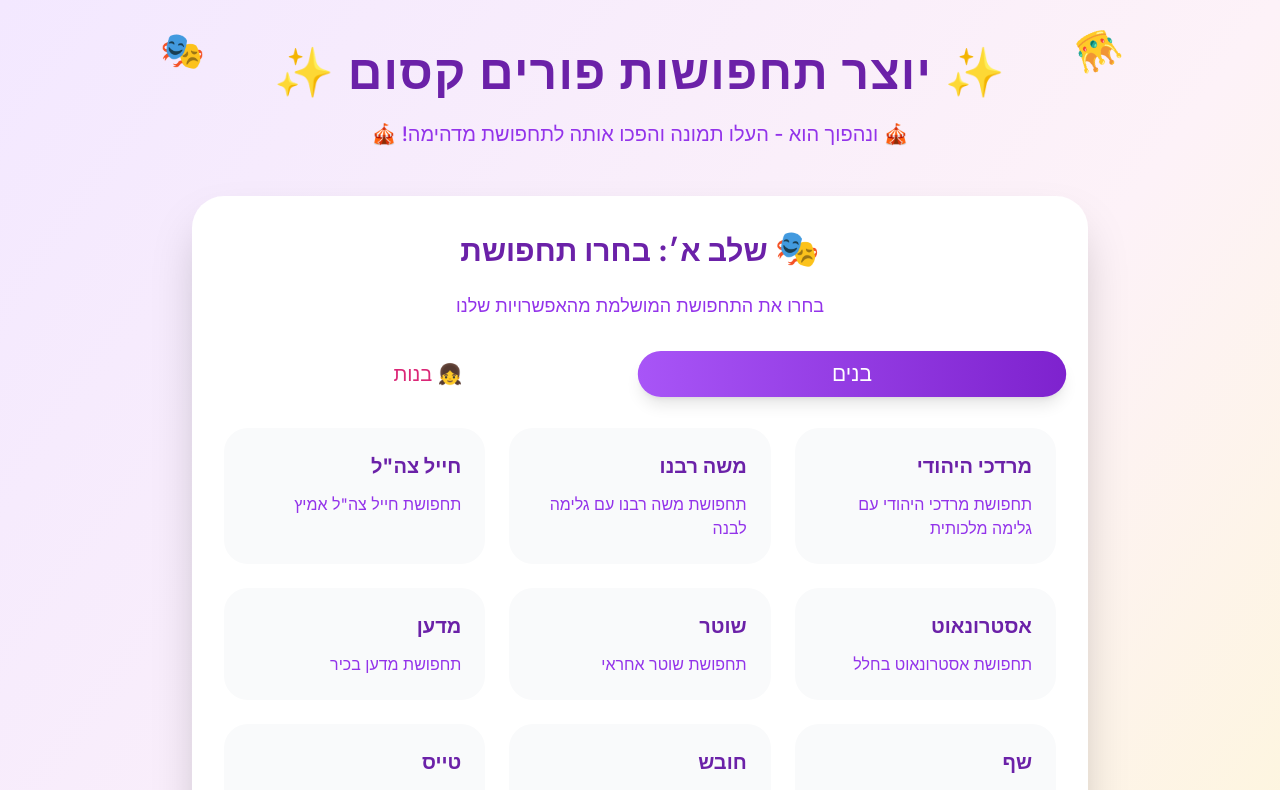
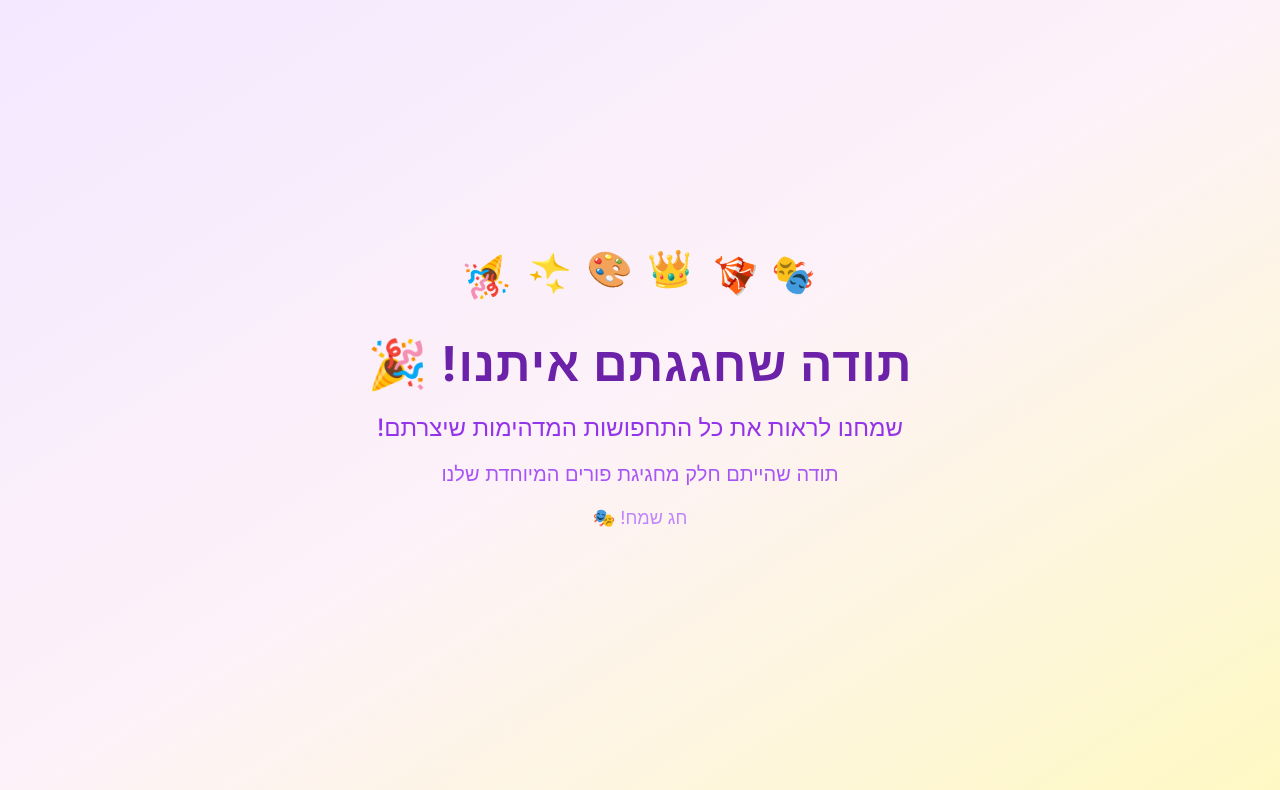
Before and after one commit to aviz85/purim-photomaker, a Next.js app: page / in a window 1280 px wide. Shown: the top 790 px of the page. Built offline with nearby package versions, Linux system fonts and the light colour scheme.

Commit message:
Disable image generation feature and add service disabled message with festive content.

```diff
--- a/app/api/generate/route.ts
+++ b/app/api/generate/route.ts
@@ -54,7 +54,7 @@ export async function POST(request: Request) {
   if (!IS_GENERATOR_ENABLED) {
     return NextResponse.json({
       error: 'service_disabled',
-      details: 'משנכנס אדר מרבים בשמחה - הכלי יפתח לשימוש בקרוב...'
+      details: 'תודה שחגגתם איתנו! שמחנו לראות את כל התחפושות המדהימות שיצרתם. חג שמח! 🎭'
     }, { status: 503 });
   }
 
--- a/app/page.tsx
+++ b/app/page.tsx
@@ -119,7 +119,67 @@ const spinningEmoji = {
   }
 };
 
+const ServiceDisabledMessage = () => {
+  const emojis = ['🎭', '🎪', '👑', '🎨', '✨', '🎉'];
+
+  return (
+    <main className="min-h-screen bg-gradient-to-br from-purple-100 via-pink-50 to-yellow-100 py-12 px-4 sm:px-6 lg:px-8 flex items-center justify-center">
+      <div className="max-w-2xl mx-auto text-center">
+        <div className="relative mb-8">
+          {emojis.map((emoji, index) => (
+            <motion.span
+              key={index}
+              className="text-4xl inline-block mx-2"
+              animate={{
+                y: [0, -20, 0],
+                rotate: [0, 360, 0],
+              }}
+              transition={{
+                duration: 2,
+                repeat: Infinity,
+                delay: index * 0.2,
+                ease: "easeInOut"
+              }}
+            >
+              {emoji}
+            </motion.span>
+          ))}
+        </div>
+
+        <motion.h1
+          initial={{ scale: 0.5, opacity: 0 }}
+          animate={{ scale: 1, opacity: 1 }}
+          className="text-5xl font-bold text-purple-800 mb-6 tracking-wide"
+        >
+          תודה שחגגתם איתנו! 🎉
+        </motion.h1>
+
+        <motion.div
+          initial={{ y: 20, opacity: 0 }}
+          animate={{ y: 0, opacity: 1 }}
+          transition={{ delay: 0.3 }}
+          className="space-y-4"
+        >
+          <p className="text-2xl text-purple-600 font-medium">
+            שמחנו לראות את כל התחפושות המדהימות שיצרתם!
+          </p>
+          <p className="text-xl text-purple-500">
+            תודה שהייתם חלק מחגיגת פורים המיוחדת שלנו
+          </p>
+          <p className="text-lg text-purple-400 mt-4">
+            חג שמח! 🎭
+          </p>
+        </motion.div>
+      </div>
+    </main>
+  );
+};
+
 export default function Home() {
+  if (!IS_GENERATOR_ENABLED) {
+    return <ServiceDisabledMessage />;
+  }
+
   const [selectedGender, setSelectedGender] = useState<'boy' | 'girl'>('boy');
   const [selectedCostume, setSelectedCostume] = useState<Costume | null>(null);
   const [uploadedImage, setUploadedImage] = useState<string | null>(null);
--- a/lib/constants.ts
+++ b/lib/constants.ts
@@ -1,6 +1,6 @@
 import { Costume } from './types';
 
-export const IS_GENERATOR_ENABLED = true;
+export const IS_GENERATOR_ENABLED = false;
 
 export const COSTUMES: Costume[] = [
   // בנים
```
